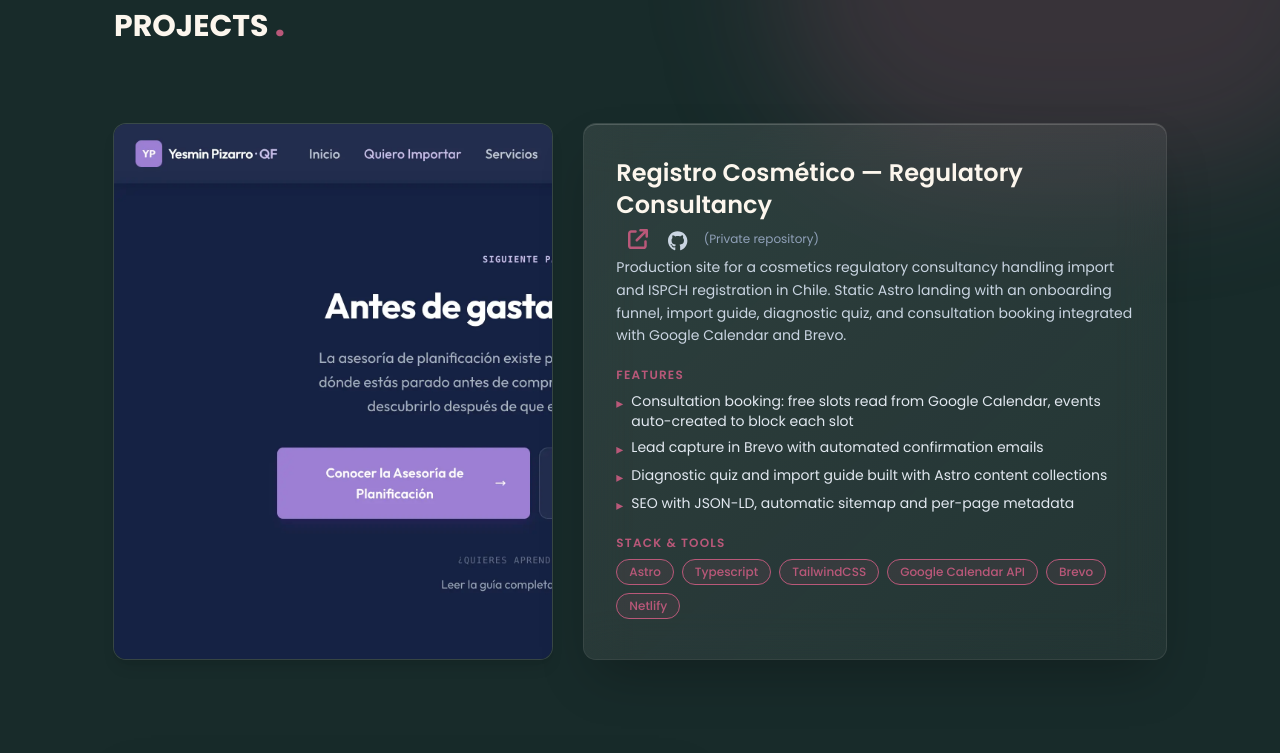
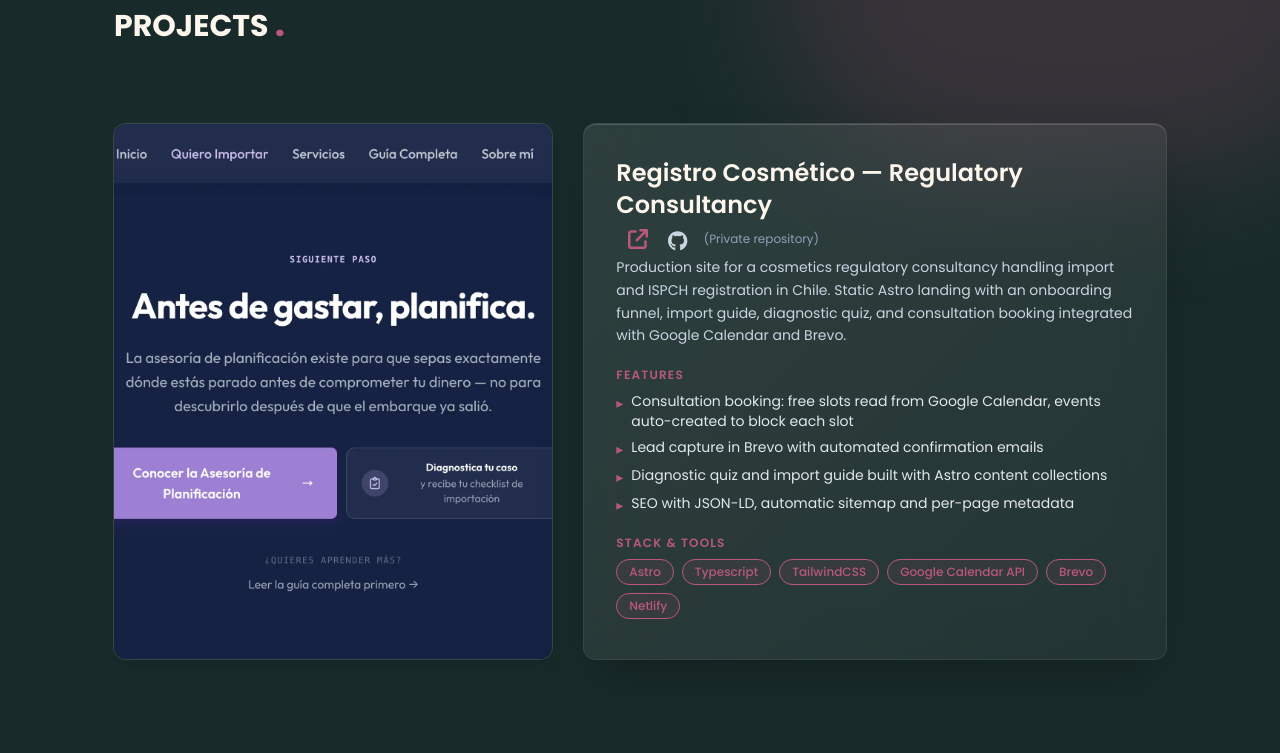
Before and after one commit to yesminalina/yesminalina_portfolio, a React (Vite) app: page / in a window 1280 px wide. Shown: the part 900-1653 px from the top of the page. Built offline with nearby package versions, Linux system fonts and the light colour scheme.

Commit message:
feat: support per-project image alignment
add: imgAlign field on projects, centering Registro Cosmético and Geekhub images
update: project image to map imgAlign to an object-position class, defaulting to left

```diff
--- a/src/assets/json/projects.json
+++ b/src/assets/json/projects.json
@@ -18,7 +18,8 @@
         "Brevo",
         "Netlify"
       ],
-      "deploy": "https://www.registrocosmetico.cl"
+      "deploy": "https://www.registrocosmetico.cl",
+      "imgAlign": "center"
     },
     {
       "title": "Geekhub Marketplace",
@@ -41,7 +42,8 @@
         "JWT"
       ],
       "github": "https://github.com/yesminalina/geekhub-marketplace",
-      "deploy": "https://geekhub-marketplace.onrender.com"
+      "deploy": "https://geekhub-marketplace.onrender.com",
+      "imgAlign": "center"
     },
     {
       "title": "Backend for Collaborative Academic Repository",
--- a/src/components/ProjectsHome.jsx
+++ b/src/components/ProjectsHome.jsx
@@ -8,6 +8,10 @@ import projects from '../assets/json/projects.json'
 const ProjectsHome = () => {
   const arrowIcon = <FontAwesomeIcon icon={faArrowUpRightFromSquare} size='lg' className='ms-3 mt-1 me-3' />
   const githubIcon = <FontAwesomeIcon icon={faGithub} size='lg' className='mt-1 me-3' />
+  const IMG_ALIGN = {
+    left: 'object-left-top',
+    center: 'object-top'
+  }
 
   const { projects: myProjects } = projects
 
@@ -37,7 +41,7 @@ const ProjectsHome = () => {
         {/* Image column */}
         <div className='sm:w-5/12 shrink-0 self-stretch'>
           <img
-            className='rounded-xl w-full h-full object-cover object-left-top shadow-lg ring-1 ring-white_warm/15'
+            className={`rounded-xl w-full h-full object-cover ${IMG_ALIGN[project.imgAlign] ?? IMG_ALIGN.left} shadow-lg ring-1 ring-white_warm/15`}
             src={project.img}
             alt={project.title}
           />
```
